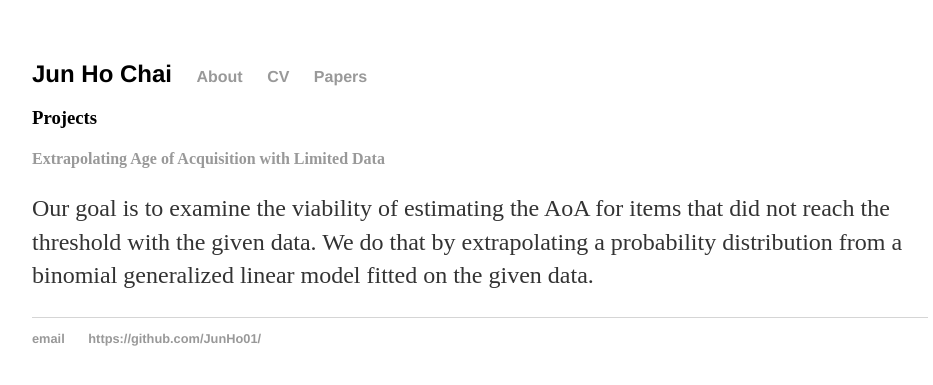
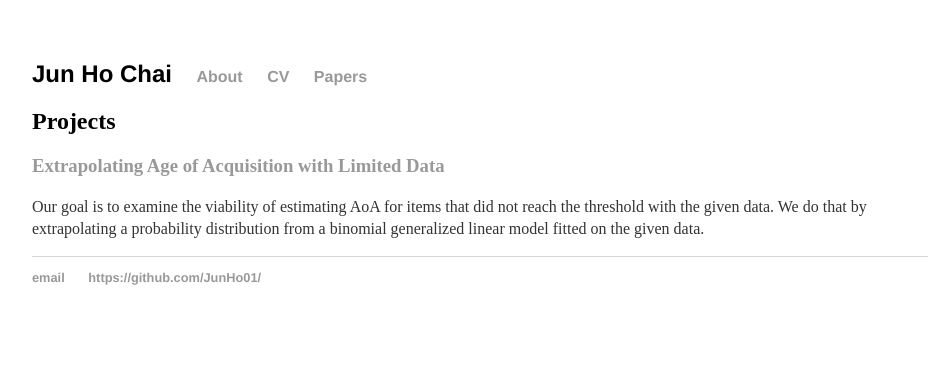
Before and after one commit to junhochai/junhochai.github.io, a Jekyll site: the page built from index.html, in a window 1280 px wide. Shown: the top 385 px of the page, without its empty margins (160-1093 px from the left). Built offline with Jekyll 4.4.1, drawn with Linux system fonts in a browser that asks for light colours.

Commit message:
update aes

```diff
--- a/css/main.css
+++ b/css/main.css
@@ -24,7 +24,7 @@ h1 {
     font-family:'Helvetica', 'Arial', 'Sans-Serif';
 }
 p {
-    font-size: 1.5em;
+    font-size: 1em;
     line-height: 1.4em;
     color: #333;
 }
--- a/index.html
+++ b/index.html
@@ -3,8 +3,8 @@ layout: default
 title:
 ---
 <div class="blurb">
-	<h3>Projects</h3>
-	<h4><a href="https://osf.io/yp6bq/">Extrapolating Age of Acquisition with Limited Data</a></h4>
-	<p>Our goal is to examine the viability of estimating the AoA for items that did not reach the threshold with the given data. We do that by extrapolating a probability distribution from a binomial generalized linear model fitted on the given data.</p>
+	<h2>Projects</h2>
+	<h3><a href="https://osf.io/yp6bq/">Extrapolating Age of Acquisition with Limited Data</a></h3>
+	<p>Our goal is to examine the viability of estimating AoA for items that did not reach the threshold with the given data. We do that by extrapolating a probability distribution from a binomial generalized linear model fitted on the given data.</p>
 
 </div><!-- /.blurb -->
```
